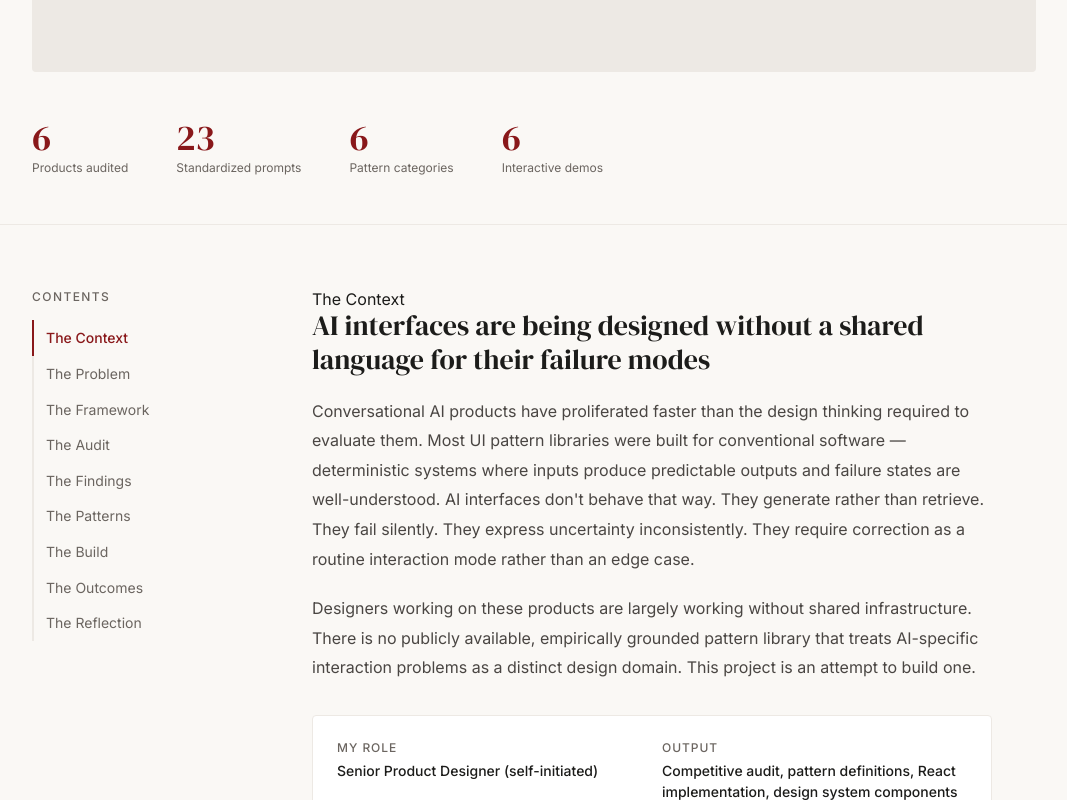
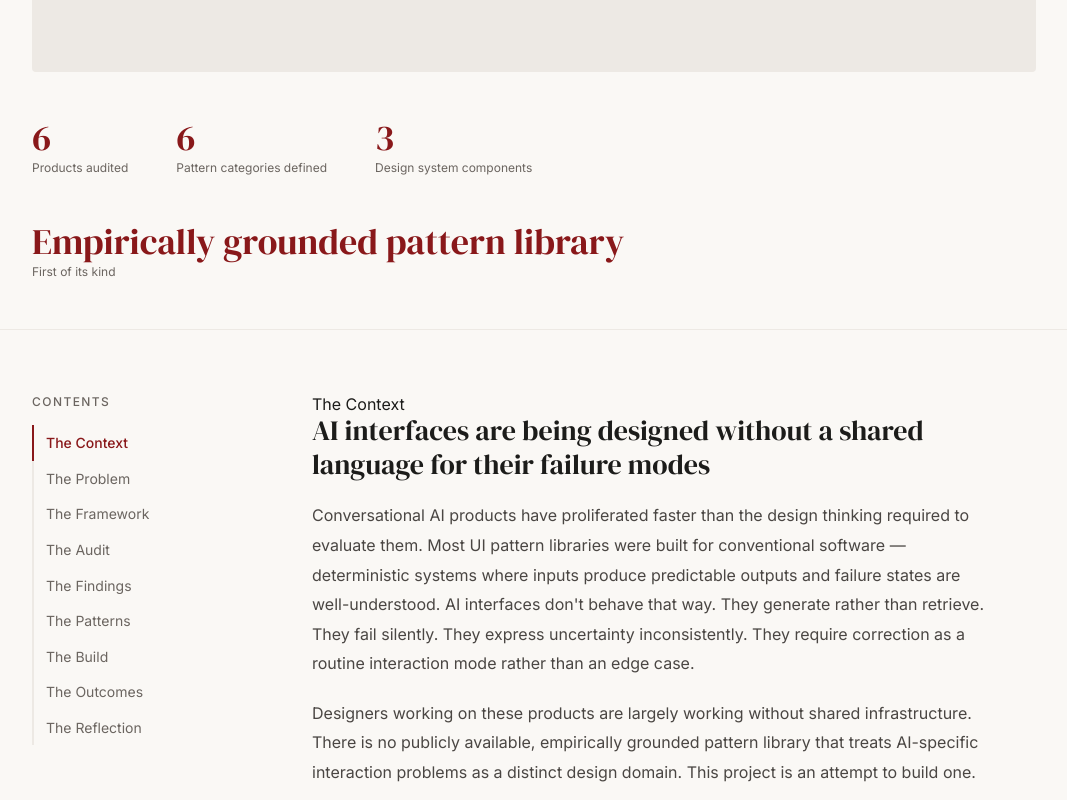
Before and after one commit to alikhandesign/alikhandesign.com, a Next.js app: page /work/pattern-library in a window 1280 px wide. Shown: the part 940-1740 px from the top of the page, without its empty margins (106-1173 px from the left). Built offline with nearby package versions, Linux system fonts and the light colour scheme.

Commit message:
fix(work): update pattern library metrics strip and outcomes grid

```diff
--- a/app/work/pattern-library/page.tsx
+++ b/app/work/pattern-library/page.tsx
@@ -136,9 +136,9 @@ function FullCaseStudy() {
         <div style={{ display: 'grid', gridTemplateColumns: '1fr 1fr', gap: '1rem', margin: '2rem 0' }}>
           {[
             ['6', 'Pattern categories with formal definitions'],
-            ['6', 'Interactive demos built in React'],
-            ['23', 'Standardized prompts applied verbatim'],
+            ['6', 'Products audited'],
             ['3', 'Net-new design system components'],
+            ['Empirically grounded pattern library', 'First of its kind'],
           ].map(([val, label]) => (
             <div key={label} style={{ background: 'var(--surface)', border: '1px solid var(--border)', borderRadius: 'var(--radius)', padding: '1.25rem', position: 'relative', overflow: 'hidden' }}>
               <div style={{ position: 'absolute', top: 0, left: 0, right: 0, height: 3, background: 'var(--accent)' }} />
@@ -203,9 +203,9 @@ export default function PatternLibraryPage() {
       <div style={{ maxWidth: 'var(--max-w)', margin: '0 auto', padding: '0 3rem 3rem', display: 'flex', gap: '3rem', flexWrap: 'wrap' as const, borderBottom: '1px solid var(--border)' }}>
         {[
           ['6', 'Products audited'],
-          ['23', 'Standardized prompts'],
-          ['6', 'Pattern categories'],
-          ['6', 'Interactive demos'],
+          ['6', 'Pattern categories defined'],
+          ['3', 'Design system components'],
+          ['Empirically grounded pattern library', 'First of its kind'],
         ].map(([val, label]) => (
           <div key={label}>
             <div className="font-serif" style={{ fontSize: '2.25rem', color: 'var(--accent)', lineHeight: 1 }}>{val}</div>
```
